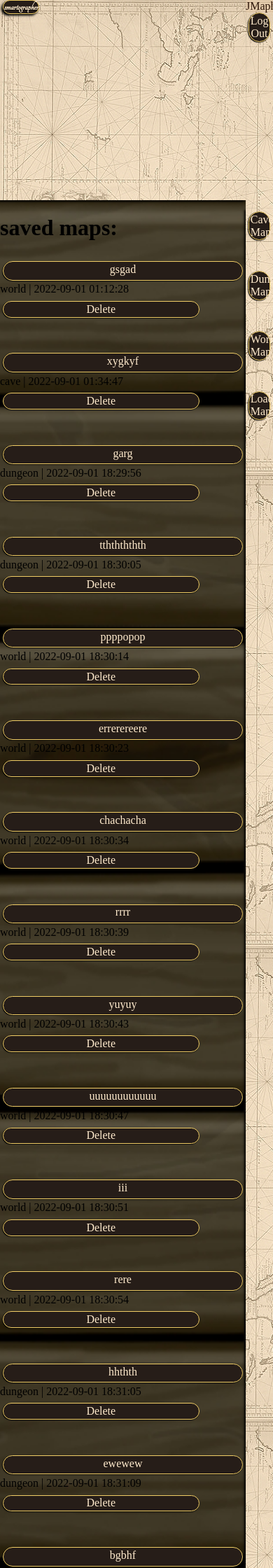
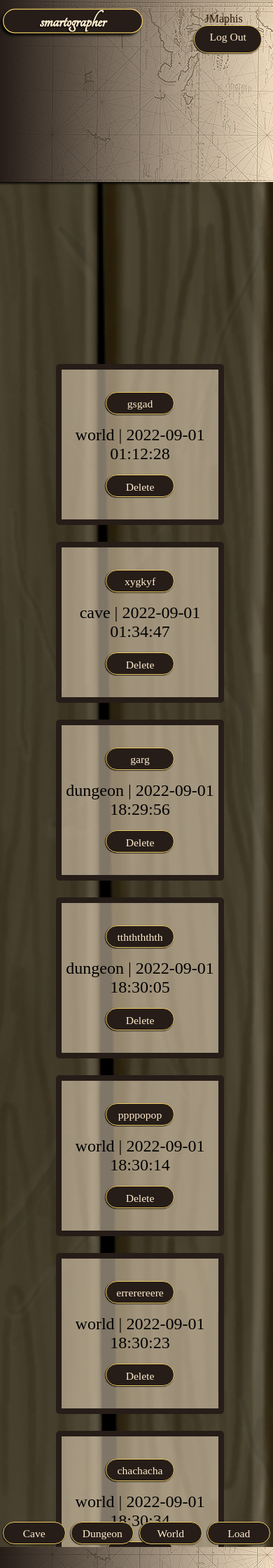
Before and after one commit to jmaphis/Smartographer, a Flask app: page /maps/load in a window 390 px wide; the page is wider, and only the part inside the window is pictured. Shown: the top 2240 px of that part at 70% size. Run offline with Flask 2, Linux system fonts and the light colour scheme; a user stored in the database is signed in; data comes from the database, SQL or seed files in the repository; both versions use the stored data as it was after the commit; some web fonts are replaced.

Commit message:
added CSS for mobile and small devices. ready for testing. some minor bugs to work out still. should make sure code is clean

```diff
--- a/smartographer/maps.py
+++ b/smartographer/maps.py
@@ -14,6 +14,7 @@ bp = Blueprint('maps', __name__, url_prefix='/maps')
 def get_tag_list(type=None, is_map=False):
     # creates a list of anchor tags, starting with the refresh button
     tag_list = []
+    tag_list.append('<div class="nav-tags">')
     if is_map:
         refresh_url = url_for('maps.refresh_map', **{'type': type})
         tag_list.append('<a href="' + refresh_url + '">Refresh</a>')
@@ -22,15 +23,16 @@ def get_tag_list(type=None, is_map=False):
         if other != type:
             map_url = url_for('maps.get_map', **{'type': other})
             tag_list.append(
-                '<a href="' + map_url + '">' + other.capitalize() + ' Map</a>'
+                '<a href="' + map_url + '">' + other.capitalize() + '</a>'
                 )
 
     load_url = url_for('maps.load')
-    tag_list.append('<a href="' + load_url + '">Load Map</a>')
+    tag_list.append('<a href="' + load_url + '">Load</a>')
     if is_map:
         tag_list.append('''
-            <form method="post">
-                <input type="submit" value="Save Map">
+            </div>
+            <form class="save-form" method="post">
+                <input type="submit" value="Save">
                 <label for="mapname">Map Name:</label>
                 <input name="mapname" id="mapname" required>
             </form>
--- a/smartographer/static/style.css
+++ b/smartographer/static/style.css
@@ -5,16 +5,14 @@
 }
 #logo {
     position: fixed;
-    display: inline;
-    z-index: 5;
     top: 0vw;
     background-color: rgb(38, 29, 24);
-    margin-top: 0px;
-    max-width: 33vw;
+    margin-top: 0.5vh;
     padding: .2vw;
     box-shadow: -0.6vw 0.6vw 0.8vw black;
     font-family: UnifrakturMaguntia, Tangerine, Garamond;
-    font-size: 4vw;
+    font-size: 3rem;
+    width: 20rem;
     text-align: center;
     color: blanchedalmond;
     text-shadow: -0.25vw 0.25vw 0.3vw black;
@@ -31,15 +29,14 @@ body {
     font-family: Benne;
     display: inline-grid;
     overflow: hidden;
-    width: 100vw;
-    height: 100vw;
+
     grid-template-columns: 90vw 10vw;
     grid-template-rows: 11vh 79vh 10vh;
     font-size: 100%;
     background-color: black;
-    background: url(assets/old-map.jpg);
-    /* background-repeat: no-repeat;
-    background-size: cover; */
+    background-image:
+        linear-gradient(to bottom left, rgba(38, 29, 24, 0), rgb(38, 29, 24)),
+        url(assets/old-map.jpg);
     grid-template-areas:
         "header header-right"
         "main sidebar"
@@ -48,7 +45,6 @@ body {
 header {
     grid-area: header;
     z-index: 5;
-    /*border-bottom: 0.5vw solid black;*/
     box-shadow: -0.6vw 0.6vw 0.8vw black;
 }
 #load {
@@ -60,21 +56,7 @@ header {
 }
 .header-right {
     grid-area: header-right;
-    /*position: fixed;
-    display: block;
-    margin: 0 auto;
-    background-size: 100%;
-    justify-items: stretch;
-    align-items: stretch;
-    right: 0;*/
     text-align: center;
-    /*border-left: 0.3vw dashed black;
-    border-bottom: 0.3vw dashed black;
-    border-left: 0.3vw solid rgb(240, 205, 102);*/
-}
-.header-right>a {
-    margin-top: 0vw;
-    margin-bottom: 0.25vw;
 }
 main {
     display: grid;
@@ -82,39 +64,38 @@ main {
     position: relative;
     height: 100%;
     background-color: black;
-    background: url(assets/wood_grain.jpg) center fixed;
-    background-repeat: repeat-y;
+    background: url(assets/wood_grain-wide.jpg) right bottom fixed;
+    background-repeat: repeat-x;
     background-size: cover;
-    /* background-image: url('assets/wood_grain.jpg');
-    background-repeat: no-repeat;
-    background-attachment: fixed;*/
+    overflow-y: auto;
 }
 .sidebar {
     margin-top: 3vw;
+    min-width: 5rem;
     grid-area: sidebar;
     z-index: 5;
-    /*border-left: 0.5vw solid black;*/
     box-shadow: -0.6vw 0.6vw 0.8vw black;
 }
 #scroll {
     position: absolute;
     grid-area: main;
-    background: url(assets/map-scroll.png);
-    background-repeat: no-repeat;
-    background-size: 50vw 85vh;
-    scale: 1.1;
     bottom: 0;
     right: 0;
     margin-bottom: 50%;
     margin-right: 50%;
 }
 #map {
-    position: absolute;
-    top: 50%;
-    left: 50%;
-    margin-top: -25%;
-    margin-left: -25%;
+    position: relative;
+    margin: auto;
+    padding: 3vh;
     background-color: black;
+    border: 1rem solid black;
+    border-image-source: url(assets/map-border.png);
+    border-image-slice: 45% 30%;
+    border-image-repeat: stretch;
+    border-image-width: 9vh;
+    border-image-outset: 4vh 4vh;
+    z-index: 0;
 }
 table, tr, td {
     border: 0px;
@@ -147,13 +128,18 @@ table, tr, td {
 a, input[type="submit"] {
     font-family: Benne;
     color: blanchedalmond;
-    padding: .5vw;
     border: 0.3vw solid rgb(240, 205, 102);
     border-radius: 2em;
     text-align: center;
     text-decoration: none;
     box-shadow: -0.2vw 0.2vw 0.3vw black;
     margin: 1vw;
+    transition: transform cubic-bezier(.68,.01,.61,1.61) 250ms, background-color 250ms cubic-bezier(.68,.01,.61,1.61);
+}
+a:not(#logo), input[type="submit"] {
+    line-height: 2.5rem;
+    padding: auto;
+    max-height: 2.5rem;
 }
 a:link, a:visited, input[type="submit"] {
     background-color: rgb(38, 29, 24);
@@ -164,8 +150,7 @@ a:hover {
     background-color: rgb(38, 29, 24);
 }
 a:hover:not(#logo), input[type="submit"]:hover {
-    transform: scale(1.1);
-    transition: transform ease 200ms;
+    transform: scale(1.2);
 }
 a:active {
     /*background-color: rgb(47, 47, 214);*/
@@ -190,16 +175,22 @@ form>label {
     font-size: 100%;
     margin-left: 1vw;
 }
-#save-details {
-    display: hidden;
+.delete-button:hover {
+    background-color: darkred;
 }
-#save-details:hover {
-    visibility: visible;
+.header-right a {
+    height: 2rem;
+    line-height: 2rem !important;
+    margin-top: 0vw;
+    margin-bottom: 1vh;
+    min-width: 4rem;
+    margin-right: 1vw;
+    overflow-x: auto;
 }
 #welcome {
     font-size: 1rem;
     border: 1rem solid black;
-    border-image-source: url(assets/map-scroll.png);
+    border-image-source: url(assets/map-border.png);
     border-image-slice: 45% 30%;
     border-image-repeat: stretch;
     border-image-width: 5;
@@ -211,8 +202,9 @@ form>label {
     margin-top: 15vw;
     padding: 3vh 4vw 3vh 4vw;
     text-align: justify;
-    background-color: blanchedalmond;
+    background-color: rgb(249, 233, 206);
     scale: 1.5;
+    border-radius: 5px;
 }
 p {
     white-space: normal;
@@ -229,10 +221,11 @@ p {
     position: relative;
     font-size: larger;
     grid-area: main;
-    background-color: blanchedalmond;
+    background-color: rgba(255, 235, 205, 0.5);
     margin-right: auto;
     margin-bottom: auto;
     border: 1rem solid black;
+    border-radius: 5px;
 }
 .auth>label {
     display: block;
@@ -247,4 +240,135 @@ p {
 }
 .auth>input:not(input[type="submit"]){
     width: 16vw;
+    background-color: hsla(0, 0%, 100%, 0);
 }
+#load-list {
+    display: grid;
+    gap: 1.5rem;
+    grid-template-columns:  repeat(auto-fit, minmax(240px, 1fr));
+    margin: 10vh;
+    margin-left: 5rem;
+    margin-right: 5rem;
+}
+.loaded-map {
+    background-color: rgba(255, 235, 205, 0.5);
+    position: relative;
+    border: 0.5rem solid rgb(38, 29, 24);
+    border-radius: 5px;
+    padding-top: 1rem;
+    padding-bottom: 1rem;
+    max-height: 20rem;
+    text-align: center;
+}
+.loaded-map .delete-button, .loaded-map>a {
+    display: grid;
+    max-width: 8vw;
+    margin: auto;
+    margin-top: 1rem;
+    margin-bottom: 1rem;
+}
+.divider {
+    text-align: center;
+    margin: auto;
+    font-size: 1.5rem;
+}
+
+@media (max-width: 500px) {
+    .tile {
+        width: 1vw;
+        height: 1vw;
+    }
+    body {
+        display: inline-grid;
+        grid-template-columns: 70vw 30vw;
+        grid-template-rows: 10vh 75vh 15vh;
+        font-size: 100%;
+        background-color: black;
+        background-image:
+            linear-gradient(to left, rgba(38, 29, 24, 0), rgb(38, 29, 24)),
+            url(assets/old-map.jpg);
+        grid-template-areas:
+            "header header-right"
+            "main main"
+            "sidebar sidebar";
+    }
+    .nav-tags {
+        display: flex;
+        flex-direction: row;
+        margin-top: -2vh;
+        margin-bottom: 1vh;
+        grid-area: sidebar;
+        z-index: 5;
+    }
+    #logo {
+        font-size: 1.5rem;
+        width: 10rem;
+        margin-top: 1rem;
+        margin-left: 1.5rem;
+        scale: 1.25;
+    }
+    .header-right {
+        display: flex;
+        flex-direction: column;
+        grid-area: header-right;
+        text-align: center;
+        margin-right: 10vw;
+    }
+    .header-right>.username {
+        background: none;
+        margin-left: 5vw;
+    }
+    a:not(#logo), input[type="submit"] {
+        font-size: 4vw;
+        width: 25vw;
+        height: 2rem;
+        line-height: 2rem;
+        flex-grow: 1;
+        flex-wrap: wrap;
+    }
+    .save-form {
+        border-top: 1px solid rgb(38, 29, 24);
+        padding: -10vh;
+        display: flex;
+        margin-top: -0.5vh;
+        flex-direction: row;
+        align-items: center;
+    }
+    .save-form input[type="submit"] {
+        max-width: 23vw;;
+    }
+    .header-right * {
+        width: 5vw;
+    }
+    .save-form #mapname {
+        width: 40vw;
+    }
+    .auth {
+        width: 66vw;
+        padding-left: 2vw;
+    }
+    .auth>input[type="submit"] {
+        margin-left: 4.5vw;
+        max-width: 30vw;
+    }
+    .auth>#username, .auth>#password {
+        width: 45vw;
+    }
+    #welcome {
+        font-size: .75rem;
+        padding: 0;
+        border-image-width: 5;
+        border-image-slice: 30% 30%;
+        border-image-outset: 0.5rem 2rem;
+        background-clip: content-box;
+    }
+    #load-list {
+        align-content: center;
+        padding: auto;
+        justify-content: center;
+    }
+    .loaded-map .delete-button, .loaded-map>a {
+
+        max-width: 25vw;
+    }
+}
--- a/smartographer/templates/base.html
+++ b/smartographer/templates/base.html
@@ -7,8 +7,8 @@
     <link rel="stylesheet" href="{{ url_for('static', filename='style.css') }}">
     <link rel="stylesheet" href="http://fonts.googleapis.com/css?family=Tangerine|UnifrakturMaguntia|Benne">
     <img src="assets/old-map.jpg" alt="Nautical Chart">
-    <img src="assets/wood_grain.jpg" alt="Wood">
-    <img src="assets/map-scroll.png" alt="Map Scroll">
+    <img src="assets/wood_grain-wide.jpg" alt="Wood">
+    <img src="assets/map-border.png" alt="Map Scroll">
     <title>Smartographer</title>
     <header>
         <h1><a id="logo" href="{{ url_for('index') }}">smartographer</a></h1>
@@ -19,6 +19,7 @@
 <body>
     <div class="header-right">
         {% if g.user %}
+            <br>
             <div class="username">{{ g.user['username'] }}</div>
             <a href="{{ url_for('auth.logout') }}">Log Out</a>
         {% else %}
--- a/smartographer/templates/maps/load.html
+++ b/smartographer/templates/maps/load.html
@@ -1,15 +1,17 @@
 {% extends 'base.html' %}
 
 {% block content %}
-    <h1>saved maps:</h1>
+    <div id="load-list">
         {% for map in loaded_maps %}
+            <div class="loaded-map">
                 <a href="{{ url_for('maps.set_seed', **{'type': map['type'], 'seed': map['seed']}) }}">
                     {{ map['name'] }}
                 </a>
-        {{ map['type'] }} | {{ map['created'] }}
+                <span class="divider">{{ map['type'] }} | {{ map['created'] }}</span>
                 <form action="{{ url_for('maps.delete', **{'id': map['id']}) }}" method="post">
-            <input type="submit" value="Delete" onclick="return confirm('Are you sure?')">
+                    <input class="delete-button" type="submit" value="Delete" onclick="return confirm('Are you sure?')">
                 </form>
-        <br><br>
+            </div>
         {% endfor %}
+    </div>
 {% endblock %}
```
Also changed, not shown: smartographer/auth.py (+30 -2 lines), instance/smartographer.sqlite, smartographer/static/assets/map-border.png (added), smartographer/static/assets/map-scroll.png (deleted), smartographer/static/assets/wood_grain-wide.jpg (added), smartographer/templates/maps/get_map.html (indentation only). Lines whose indentation alone changed are shown as unchanged.
